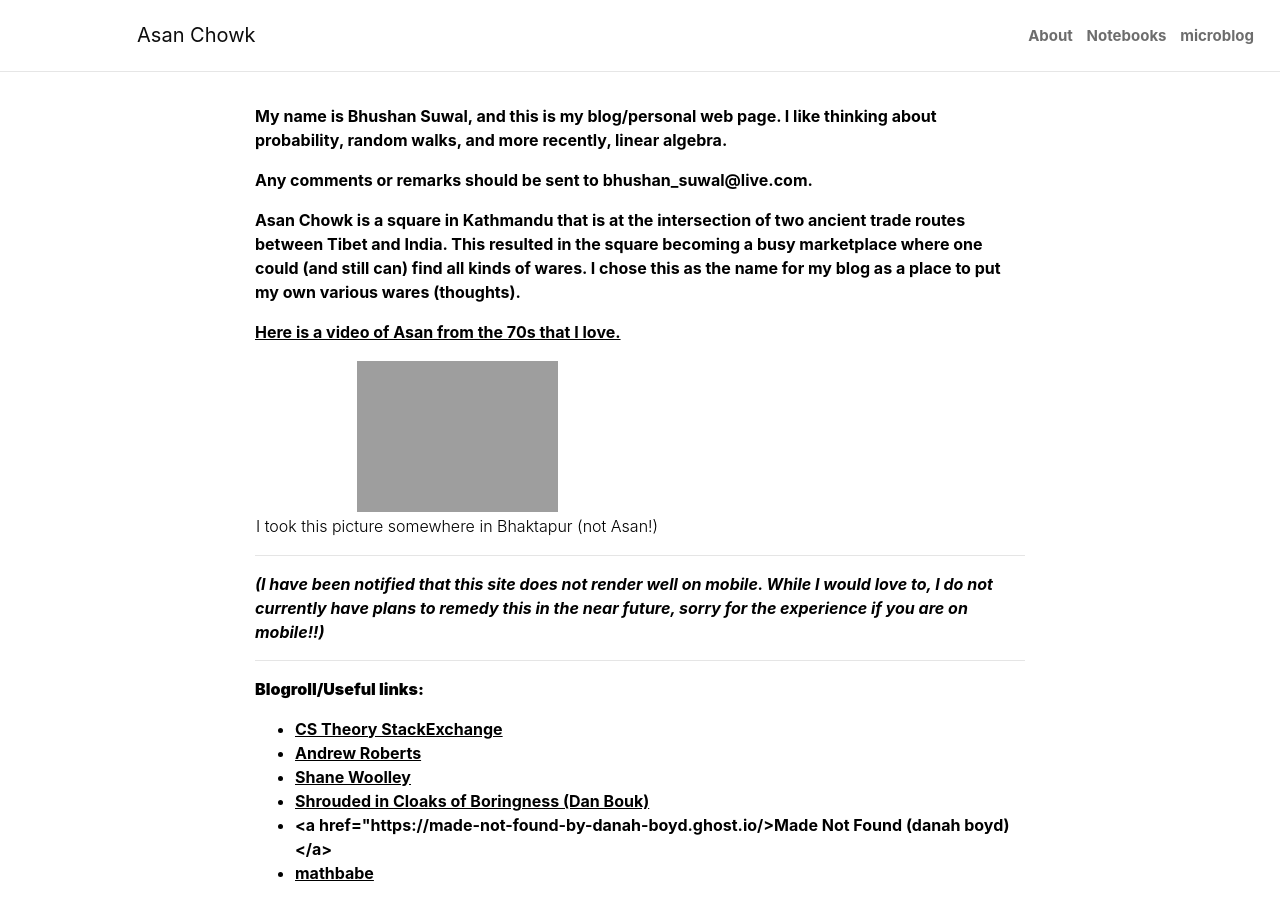
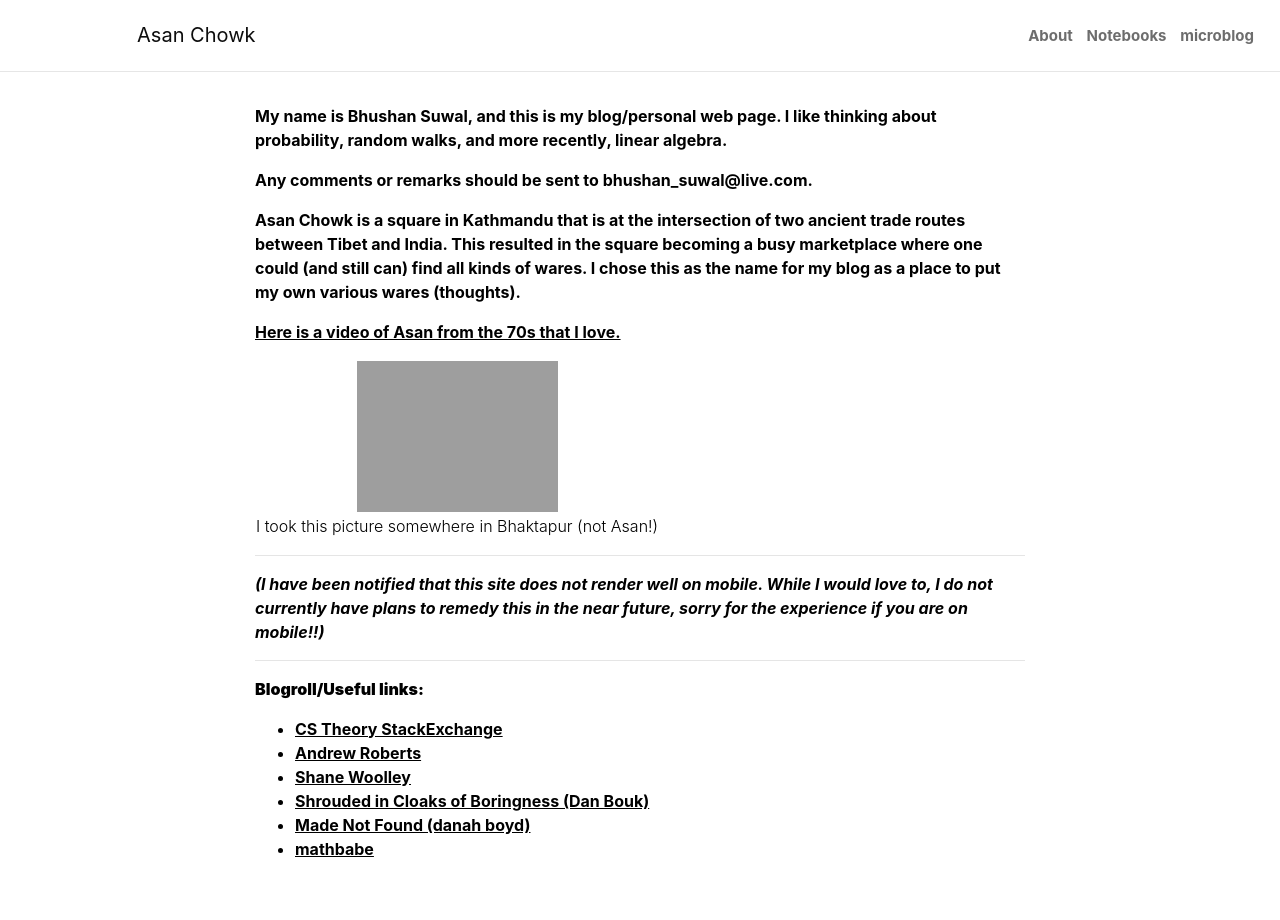
Before and after one commit to bsuwal/bsuwal.github.io, a Jekyll site: the page built from _pages/about.md, in a window 1280 px wide and 971 px high. Shown: the top 920 px of the window. Built offline with Jekyll 4.4.1, drawn with Linux system fonts in a browser that asks for light colours; a style sheet for code colours, icons or effects is not loaded.

Commit message:
fix typo

```diff
--- a/_pages/about.md
+++ b/_pages/about.md
@@ -29,6 +29,6 @@ _(I have been notified that this site does not render well on mobile. While I wo
 <li><a href="https://arob5.github.io/blog/"> Andrew Roberts </a></li>
 <li><a href="https://whereamiandwhatisgoingon.wordpress.com/">Shane Woolley</a></li>
 <li><a href="https://www.shroudedincloaksofboringness.com/">Shrouded in Cloaks of Boringness (Dan Bouk)</a></li>
-<li><a href="https://made-not-found-by-danah-boyd.ghost.io/>Made Not Found (danah boyd)</a></li>
+<li><a href="https://made-not-found-by-danah-boyd.ghost.io/"> Made Not Found (danah boyd)</a></li>
 <li><a href="https://mathbabe.org/">mathbabe</a></li>
 </ul>
```
